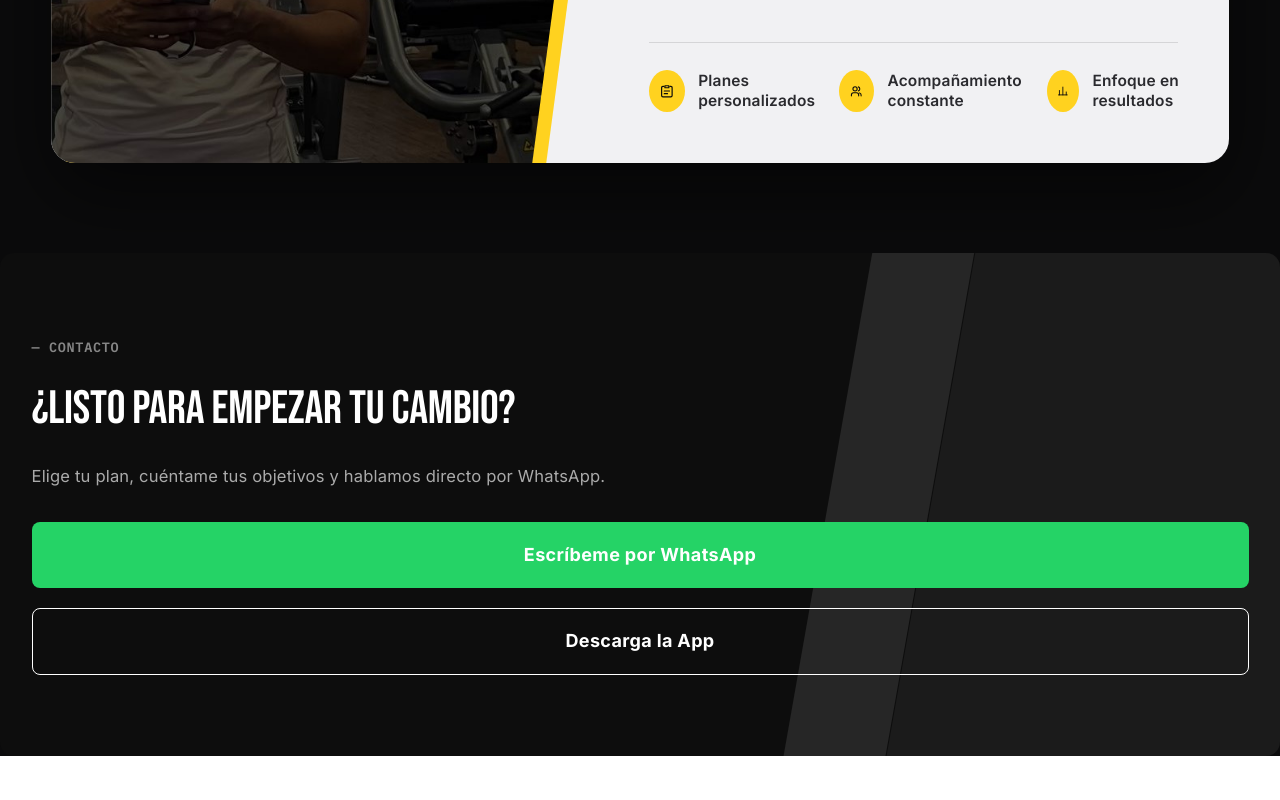
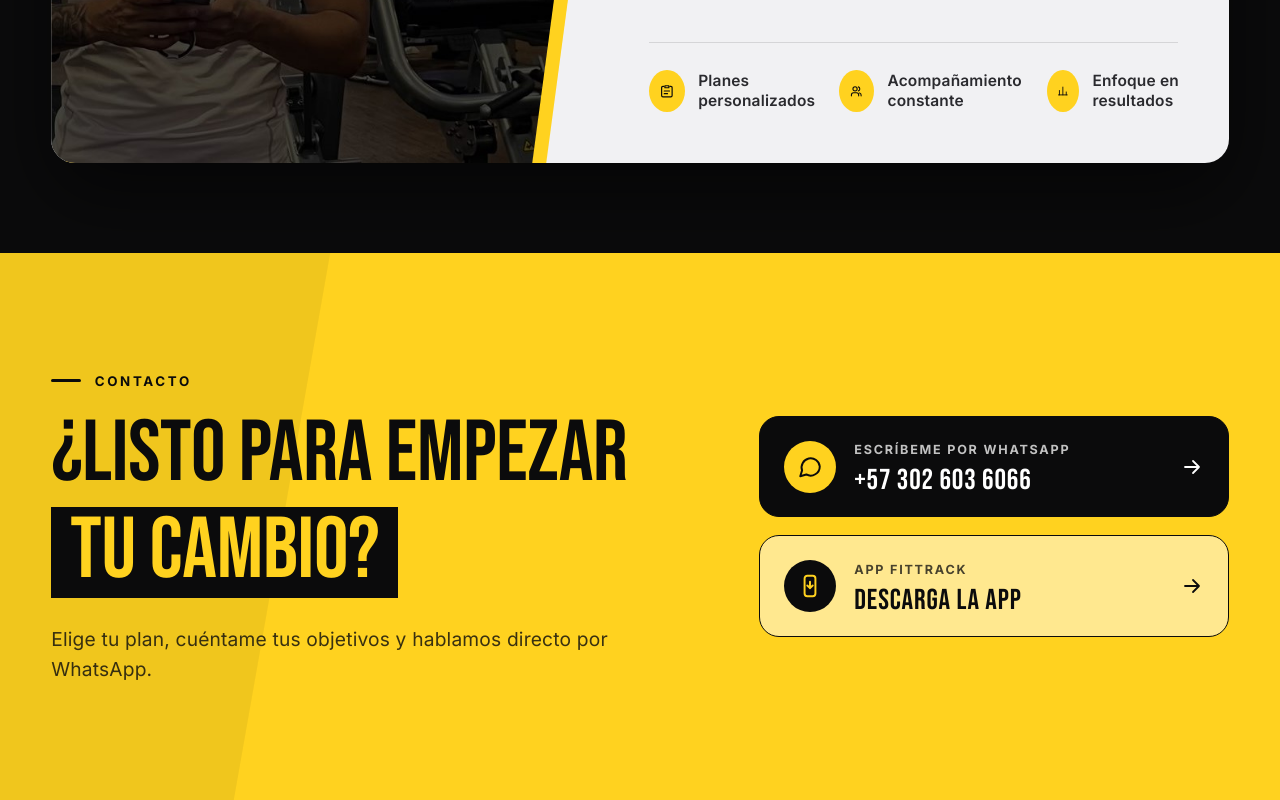
Before and after one commit to jorgemora699-afk/IamRogerBolivarJr, a React (Vite) app in the folder frontend/: page / in a window 1280 px wide. Shown: the part 5109-5909 px from the top of the page. Before the commit the page ends 5865 px from the top, so only its background shows below. Built offline with nearby package versions, Linux system fonts and the light colour scheme; no server answers.

Commit message:
contacto

```diff
--- a/frontend/src/App.jsx
+++ b/frontend/src/App.jsx
@@ -11,6 +11,7 @@ import SobreMi from "./components/Sobremi";
 import Planes from "./components/Planes";
 import Suplementos from "./components/Suplementos";
 import Testimonios from "./components/Testimonios";
+import Contacto from "./components/Contacto";
 
 function scrollToSection(id) {
   document.getElementById(id)?.scrollIntoView({ behavior: "smooth", block: "start" });
@@ -42,32 +43,7 @@ function App() {
 
       <SobreMi />
 
-      {/* Contacto */}
-      <section id="contacto" className="contacto-seccion">
-        <p className="contacto-eyebrow">— CONTACTO</p>
-        <h2 className="contacto-titulo">¿Listo para empezar tu cambio?</h2>
-        <p className="contacto-texto">
-          Elige tu plan, cuéntame tus objetivos y hablamos directo por WhatsApp.
-        </p>
-
-        <a
-          className="contacto-boton contacto-boton--whatsapp"
-          href={`https://wa.me/${trainerConfig.whatsapp}`}
-          target="_blank"
-          rel="noreferrer"
-        >
-          Escríbeme por WhatsApp
-        </a>
-
-        <a
-          className="contacto-boton contacto-boton--app"
-          href={trainerConfig.appStoreUrl}
-          target="_blank"
-          rel="noreferrer"
-        >
-          Descarga la App
-        </a>
-      </section>
+      <Contacto />
 
       {planSeleccionado && (
         <ReservaModal plan={planSeleccionado} onClose={() => setPlanSeleccionado(null)} />
--- /dev/null
+++ b/frontend/src/components/Contacto.jsx
@@ -0,0 +1,112 @@
+import trainerConfig from "../config/trainerConfig";
+import { useScrollReveal } from "../hooks/useScrollReveal";
+import "../contacto.css";
+
+const svgProps = {
+  viewBox: "0 0 24 24",
+  fill: "none",
+  stroke: "currentColor",
+  strokeWidth: 1.8,
+  strokeLinecap: "round",
+  strokeLinejoin: "round",
+  "aria-hidden": true,
+};
+
+const IconoChat = (
+  <svg {...svgProps}>
+    <path d="M21 11.5a8.4 8.4 0 0 1-12.4 7.4L3 20.5l1.7-5.4A8.4 8.4 0 1 1 21 11.5z" />
+  </svg>
+);
+
+const IconoApp = (
+  <svg {...svgProps}>
+    <rect x="7" y="2.5" width="10" height="19" rx="2.5" />
+    <path d="M12 8v6m0 0-2.5-2.5M12 14l2.5-2.5" />
+  </svg>
+);
+
+const IconoFlecha = (
+  <svg {...svgProps}>
+    <path d="M5 12h14M13 6l6 6-6 6" />
+  </svg>
+);
+
+// Valores por defecto; se pueden cambiar con trainerConfig.seccionContacto
+const TEXTOS = {
+  eyebrow: "Contacto",
+  titulo: "¿Listo para empezar",
+  tituloAcento: "tu cambio?",
+  texto:
+    "Elige tu plan, cuéntame tus objetivos y hablamos directo por WhatsApp.",
+  ...(trainerConfig.seccionContacto || {}),
+};
+
+// 573026036066 -> +57 302 603 6066 (si no coincide, se muestra tal cual)
+const formatearTelefono = (n = "") =>
+  n.replace(/^(\d{2})(\d{3})(\d{3})(\d{4})$/, "+$1 $2 $3 $4");
+
+function Contacto() {
+  const [refTexto, textoVisible] = useScrollReveal();
+  const [refTarjetas, tarjetasVisible] = useScrollReveal();
+  const { whatsapp, appStoreUrl } = trainerConfig;
+
+  return (
+    <section id="contacto" className="contacto">
+      <div className="contacto__inner">
+        <div
+          ref={refTexto}
+          className={`contacto__texto reveal ${textoVisible ? "reveal--visible" : ""}`}
+        >
+          <p className="contacto__eyebrow">{TEXTOS.eyebrow}</p>
+          <h2 className="contacto__titulo">
+            {TEXTOS.titulo}
+            <span className="contacto__titulo-acento">{TEXTOS.tituloAcento}</span>
+          </h2>
+          <p className="contacto__descripcion">{TEXTOS.texto}</p>
+        </div>
+
+        <div
+          ref={refTarjetas}
+          className={`contacto__tarjetas reveal ${
+            tarjetasVisible ? "reveal--visible" : ""
+          }`}
+          style={{ transitionDelay: "0.12s" }}
+        >
+          <a
+            className="contacto__card contacto__card--wa"
+            href={`https://wa.me/${whatsapp}`}
+            target="_blank"
+            rel="noreferrer"
+          >
+            <span className="contacto__card-icono">{IconoChat}</span>
+            <span className="contacto__card-textos">
+              <span className="contacto__card-label">Escríbeme por WhatsApp</span>
+              <span className="contacto__card-valor">
+                {formatearTelefono(whatsapp)}
+              </span>
+            </span>
+            <span className="contacto__card-flecha">{IconoFlecha}</span>
+          </a>
+
+          {appStoreUrl && (
+            <a
+              className="contacto__card contacto__card--app"
+              href={appStoreUrl}
+              target="_blank"
+              rel="noreferrer"
+            >
+              <span className="contacto__card-icono">{IconoApp}</span>
+              <span className="contacto__card-textos">
+                <span className="contacto__card-label">App FitTrack</span>
+                <span className="contacto__card-valor">Descarga la App</span>
+              </span>
+              <span className="contacto__card-flecha">{IconoFlecha}</span>
+            </a>
+          )}
+        </div>
+      </div>
+    </section>
+  );
+}
+
+export default Contacto;
--- /dev/null
+++ b/frontend/src/contacto.css
@@ -0,0 +1,227 @@
+/* =========================================================
+   contacto.css — PASO 6: sección Contacto (franja amarilla)
+   Móvil: texto y tarjetas en una columna · ≥900px: dos columnas
+   Usa los tokens de base.css (--negro, --amarillo, --gris-300…)
+   ========================================================= */
+
+.contacto {
+  position: relative;
+  isolation: isolate;
+  overflow: hidden;
+  padding: clamp(4rem, 9vw, 7rem) var(--gutter);
+  background: var(--amarillo);
+  color: var(--negro);
+}
+
+/* Franja diagonal tenue, en el mismo estilo que Planes y Testimonios */
+.contacto::before {
+  content: "";
+  position: absolute;
+  z-index: -1;
+  top: -10%;
+  left: -8%;
+  width: 30%;
+  height: 120%;
+  background: rgba(13, 13, 13, 0.06);
+  transform: skewX(-10deg);
+  pointer-events: none;
+}
+
+.contacto__inner {
+  width: 100%;
+  max-width: var(--maxw);
+  margin-inline: auto;
+  display: grid;
+  grid-template-columns: 1fr;
+  gap: clamp(2.25rem, 5vw, 3rem);
+  align-items: center;
+}
+
+/* ---------- Texto ---------- */
+.contacto__eyebrow {
+  display: flex;
+  align-items: center;
+  gap: 0.75rem;
+  margin-bottom: 1rem;
+  font-family: var(--font-body);
+  font-size: 0.74rem;
+  font-weight: 700;
+  letter-spacing: 0.2em;
+  text-transform: uppercase;
+  color: var(--negro);
+}
+
+.contacto__eyebrow::before {
+  content: "";
+  width: 30px;
+  height: 3px;
+  border-radius: 2px;
+  background: var(--negro);
+}
+
+.contacto__titulo {
+  font-family: var(--font-display);
+  font-weight: 800;
+  text-transform: uppercase;
+  line-height: 0.98;
+  font-size: clamp(2.6rem, 7vw, 4.8rem);
+  color: var(--negro);
+}
+
+/* Bloque negro con letras amarillas para resaltar la última línea */
+.contacto__titulo-acento {
+  display: block;
+  width: fit-content;
+  margin-top: 0.12em;
+  padding: 0.02em 0.22em 0.06em;
+  background: var(--negro);
+  color: var(--amarillo);
+}
+
+.contacto__descripcion {
+  max-width: 46ch;
+  margin-top: 1.4rem;
+  font-size: clamp(1rem, 1.5vw, 1.12rem);
+  line-height: 1.6;
+  color: rgba(13, 13, 13, 0.82);
+}
+
+/* ---------- Tarjetas ---------- */
+.contacto__tarjetas {
+  display: flex;
+  flex-direction: column;
+  gap: 1rem;
+  width: 100%;
+  max-width: 480px;
+}
+
+.contacto__card {
+  display: flex;
+  align-items: center;
+  gap: 1rem;
+  padding: 1.15rem 1.35rem;
+  border-radius: 20px;
+  border: 1.5px solid var(--negro);
+  text-decoration: none;
+  transition: transform 0.25s ease, box-shadow 0.25s ease,
+    background 0.25s ease;
+}
+
+.contacto__card--wa {
+  background: var(--negro);
+  color: var(--blanco);
+}
+
+.contacto__card--app {
+  background: rgba(255, 255, 255, 0.5);
+  color: var(--negro);
+}
+
+.contacto__card-icono {
+  flex-shrink: 0;
+  width: 52px;
+  height: 52px;
+  display: grid;
+  place-items: center;
+  border-radius: 50%;
+}
+
+.contacto__card-icono svg {
+  width: 26px;
+  height: 26px;
+}
+
+.contacto__card--wa .contacto__card-icono {
+  background: var(--amarillo);
+  color: var(--negro);
+}
+
+.contacto__card--app .contacto__card-icono {
+  background: var(--negro);
+  color: var(--amarillo);
+}
+
+.contacto__card-textos {
+  display: flex;
+  flex-direction: column;
+  gap: 0.2rem;
+  min-width: 0;
+}
+
+.contacto__card-label {
+  font-size: 0.7rem;
+  font-weight: 700;
+  letter-spacing: 0.14em;
+  text-transform: uppercase;
+  opacity: 0.75;
+}
+
+.contacto__card-valor {
+  font-family: var(--font-display);
+  font-weight: 800;
+  font-size: 1.6rem;
+  letter-spacing: 0.03em;
+  text-transform: uppercase;
+  line-height: 1;
+}
+
+.contacto__card-flecha {
+  margin-left: auto;
+  flex-shrink: 0;
+  width: 24px;
+  height: 24px;
+  transition: transform 0.25s ease;
+}
+
+.contacto__card-flecha svg {
+  width: 100%;
+  height: 100%;
+}
+
+@media (hover: hover) {
+  .contacto__card:hover {
+    transform: translateY(-4px);
+    box-shadow: 0 16px 36px rgba(13, 13, 13, 0.25);
+  }
+
+  .contacto__card--app:hover {
+    background: var(--blanco);
+  }
+
+  .contacto__card:hover .contacto__card-flecha {
+    transform: translateX(5px);
+  }
+}
+
+.contacto__card:active {
+  transform: scale(0.98);
+}
+
+/* ---------- Escritorio ---------- */
+@media (min-width: 900px) {
+  .contacto__inner {
+    grid-template-columns: minmax(0, 1.15fr) minmax(0, 0.85fr);
+    gap: 4rem;
+  }
+
+  .contacto__tarjetas {
+    justify-self: end;
+  }
+}
+
+@media (max-width: 420px) {
+  .contacto__card {
+    padding: 1rem;
+  }
+
+  .contacto__card-valor {
+    font-size: 1.4rem;
+  }
+}
+
+@media (prefers-reduced-motion: reduce) {
+  .contacto__card,
+  .contacto__card-flecha {
+    transition: none;
+  }
+}
```
